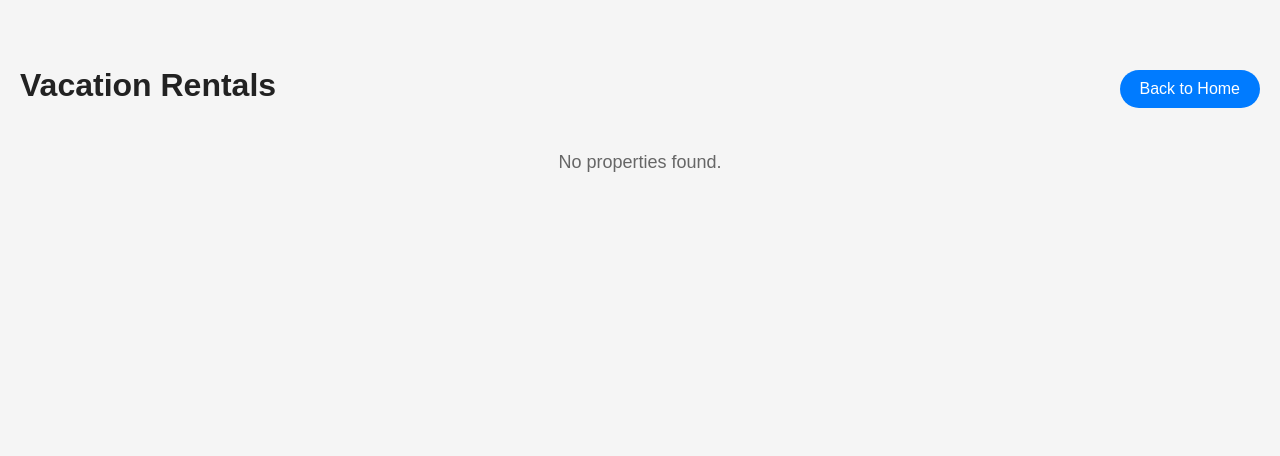
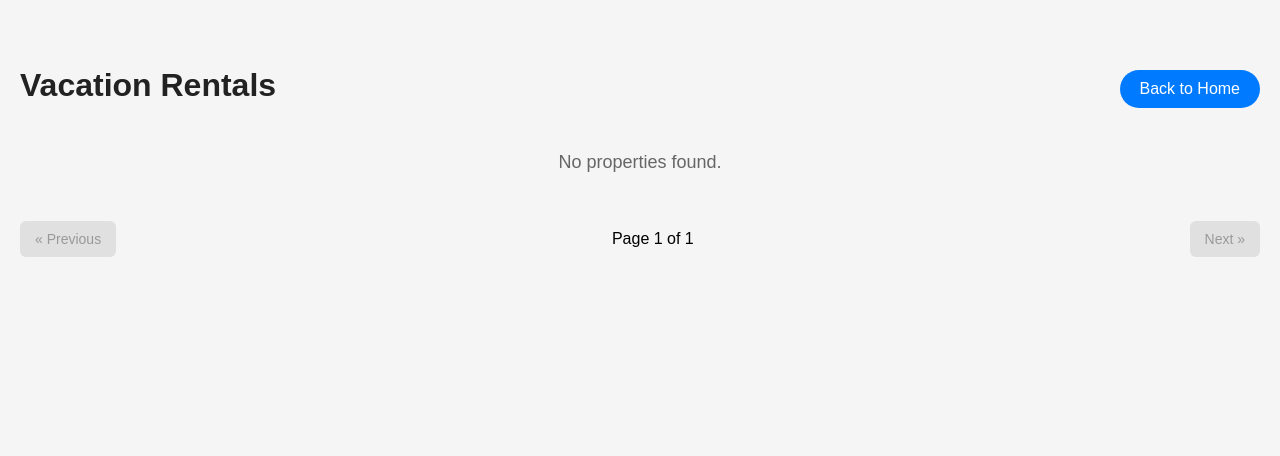
Before and after one commit to Jakaria030/vacation-rentals, a Django app: page /properties/ in a window 1280 px wide. Shown: the top 456 px of the page. Run offline with Django 5.2, Linux system fonts and the light colour scheme; data that the repository does not hold is empty.

Commit message:
Add pagination

```diff
--- a/properties/static/style.css
+++ b/properties/static/style.css
@@ -96,6 +96,7 @@ ul.suggestions li:hover {
     display: grid;
     grid-template-columns: repeat(4, 1fr);
     gap: 25px;
+    margin-bottom: 30px;
 }
 
 .property-card {
@@ -164,7 +165,8 @@ ul.suggestions li:hover {
     margin-bottom: 12px;
 }
 
-.details-btn {
+.details-btn,
+.pagination-btn {
     display: inline-block;
     padding: 10px 15px;
     background: #007bff;
@@ -174,7 +176,8 @@ ul.suggestions li:hover {
     font-size: 14px;
 }
 
-.details-btn:hover {
+.details-btn:hover,
+.pagination-btn:hover {
     background: #0056b3;
 }
 
@@ -183,6 +186,21 @@ ul.suggestions li:hover {
     text-align: center;
     font-size: 18px;
     color: #666;
+}
+
+/* Pagination container */
+.pagination-wrapper {
+    padding-bottom: 50px;
+    display: flex;
+    justify-content: space-between;
+    align-items: center;
+}
+
+.pagination-btn.disabled {
+    background-color: #e0e0e0;
+    color: #999;
+    pointer-events: none;
+    cursor: default;
 }
 
 /* Property details page */
--- a/properties/templates/properties.html
+++ b/properties/templates/properties.html
@@ -11,6 +11,7 @@
         </div>
     </div>
 
+    <!-- Properties grid container -->
     <div class="properties-grid">
         {% for prop in properties %}
         <div class="property-card">
@@ -53,5 +54,22 @@
         <p class="no-result">No properties found.</p>
         {% endfor %}
     </div>
+
+    <!-- Pagination -->
+    <div class="pagination-wrapper">
+        <a class="pagination-btn {% if not page_obj.has_previous %}disabled{% endif %}"
+            href="{% if page_obj.has_previous %}?location={{ location }}&page={{ page_obj.previous_page_number }}{% else %}#{% endif %}">
+            &laquo; Previous
+        </a>
+
+        <span class="pagination-info">
+            Page {{ page_obj.number }} of {{ page_obj.paginator.num_pages }}
+        </span>
+
+        <a class="pagination-btn {% if not page_obj.has_next %}disabled{% endif %}"
+            href="{% if page_obj.has_next %}?location={{ location }}&page={{ page_obj.next_page_number }}{% else %}#{% endif %}">
+            Next &raquo;
+        </a>
+    </div>
 </div>
 {% endblock %}
--- a/properties/views.py
+++ b/properties/views.py
@@ -1,3 +1,4 @@
+from django.core.paginator import Paginator
 from django.shortcuts import render
 from django.http import JsonResponse
 from django.db.models import Q, Subquery, OuterRef
@@ -32,24 +33,35 @@ def properties_result(request):
 
     if location_name:
         # Filter properties by related location (name, city, country)
-        properties = Property.objects.filter(
+        properties_qs = Property.objects.filter(
             Q(location__name__icontains=location_name) |
             Q(location__city__icontains=location_name) |
             Q(location__country__icontains=location_name)
         ).annotate(
             image = Subquery(image_subquery)
-        ).values(
-            "id", "title", "location__name", "location__city", "location__country", "price_per_night", "likes_count", "reviews_count", "facilities", "image"
         )
     else:
         # If no location provided, return all properties
-        properties = Property.objects.all().annotate(
+        properties_qs = Property.objects.all().annotate(
             image = Subquery(image_subquery)
-        ).values(
-            "id", "title", "location__name", "location__city", "location__country", "price_per_night", "likes_count", "reviews_count", "facilities", "image"
         )
 
-    return render(request, "properties.html", {"location": location_name.upper(), "properties": list(properties)})
+    properties = list(properties_qs.values(
+        "id", "title", "location__name", "location__city", "location__country",
+        "price_per_night", "likes_count", "reviews_count", "facilities", "image"
+    ))
+
+    paginator = Paginator(properties, 20)
+    page_number = request.GET.get("page")
+    page_obj = paginator.get_page(page_number)
+
+    context = {
+        "location": location_name.upper(),
+        "properties": page_obj,
+        "page_obj": page_obj,
+    }
+
+    return render(request, "properties.html", context)
 
 
 # Property Details
```
